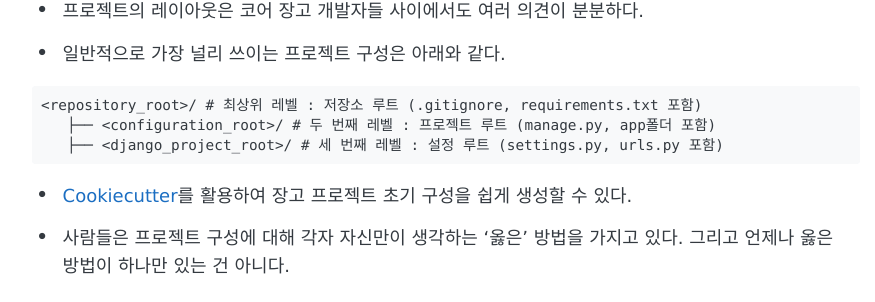
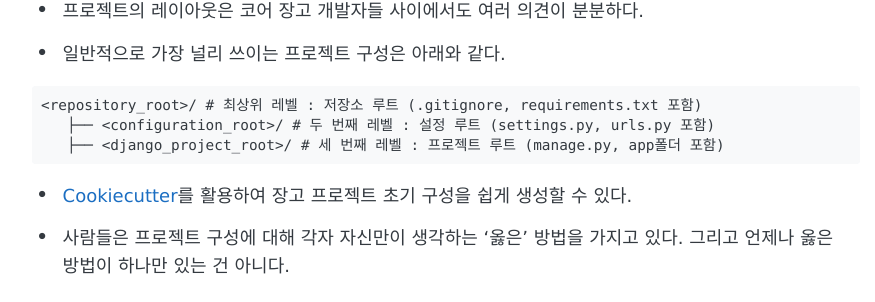
Before and after one commit to 8percent/8percent.github.io, a Jekyll site: the page built from _posts/2017-07-07-tsd2.md, in a window 1280 px wide and 900 px high, scrolled down 2022 px. Shown: the part 163-465 px from the top of the window, without its empty margins (194-1069 px from the left). Built offline with Jekyll 4.4.1, drawn with Linux system fonts in a browser that asks for light colours; some web fonts are replaced.

Commit message:
오타 수정

````diff
--- a/_posts/2017-07-07-tsd2.md
+++ b/_posts/2017-07-07-tsd2.md
@@ -43,8 +43,8 @@ comments: true
 
 ```
 <repository_root>/ # 최상위 레벨 : 저장소 루트 (.gitignore, requirements.txt 포함)
-   ├── <configuration_root>/ # 두 번째 레벨 : 프로젝트 루트 (manage.py, app폴더 포함)
-   ├── <django_project_root>/ # 세 번째 레벨 : 설정 루트 (settings.py, urls.py 포함)
+   ├── <configuration_root>/ # 두 번째 레벨 : 설정 루트 (settings.py, urls.py 포함)
+   ├── <django_project_root>/ # 세 번째 레벨 : 프로젝트 루트 (manage.py, app폴더 포함)
 ```
 - [Cookiecutter](https://github.com/pydanny/cookiecutter-django)를 활용하여 장고 프로젝트 초기 구성을 쉽게 생성할 수 있다.
 - 사람들은 프로젝트 구성에 대해 각자 자신만이 생각하는 '옳은' 방법을 가지고 있다. 그리고 언제나 옳은 방법이 하나만 있는 건 아니다.
````
